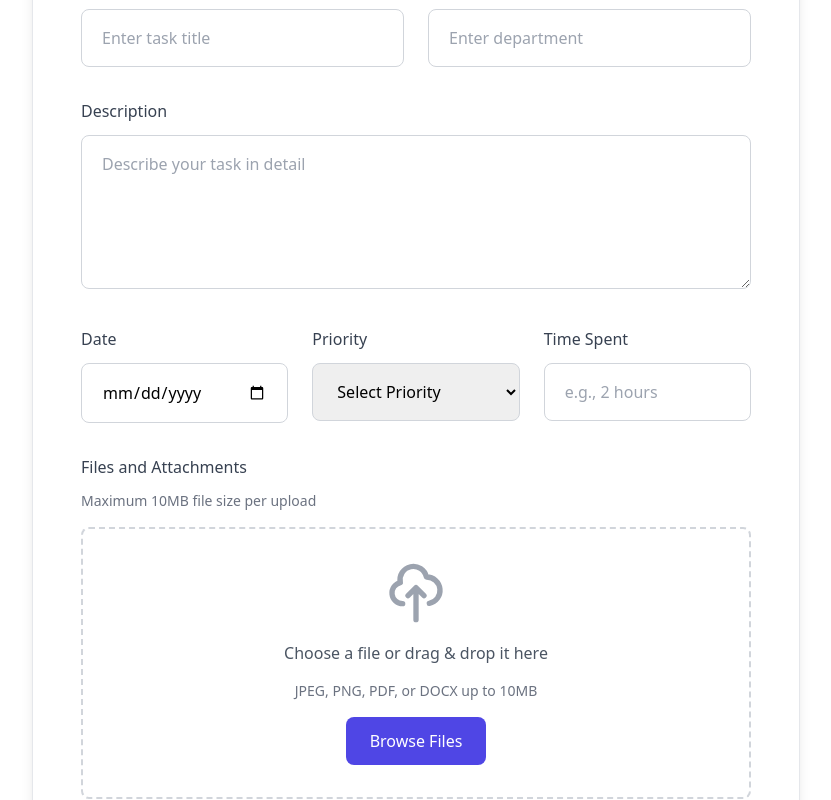
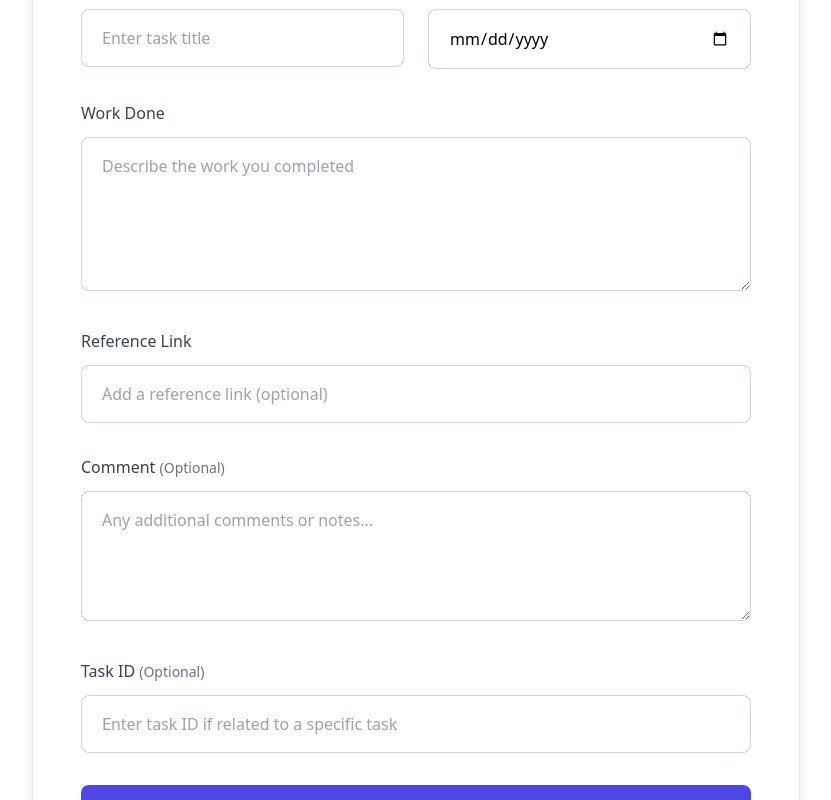
Before and after one commit to rovidudesh/Rise_Employee_Management_System, a Next.js app in the folder app/templates/frontend/: page /employee/tasks in a window 1280 px wide. Shown: the part 260-1060 px from the top of the page, without its empty margins (224-1055 px from the left). Built offline with nearby package versions, Linux system fonts and the light colour scheme.

Commit message:
employee: task submission UI integration

```diff
--- a/app/templates/frontend/app/components/employee/Taskform.tsx
+++ b/app/templates/frontend/app/components/employee/Taskform.tsx
@@ -1,70 +1,84 @@
-import React, { useState } from 'react';
+import React, { useState } from "react";
+import { submitDailyUpdate } from "../../../lib/api";
 
 const TaskForm = () => {
-  const [taskTitle, setTaskTitle] = useState('');
-  const [description, setDescription] = useState('');
-  const [department, setDepartment] = useState('');
-  const [date, setDate] = useState('');
-  const [priority, setPriority] = useState('');
-  const [timeSpent, setTimeSpent] = useState('');
-  const [files, setFiles] = useState([]);
-  const [comments, setComments] = useState('');
+  const [taskTitle, setTaskTitle] = useState("");
+  const [date, setDate] = useState("");
+  const [workDone, setWorkDone] = useState("");
+  const [referenceLink, setReferenceLink] = useState("");
+  const [comment, setComment] = useState("");
+  const [taskId, setTaskId] = useState("");
+  const [isLoading, setIsLoading] = useState(false);
+  const [error, setError] = useState("");
 
-  const handleFileChange = (e) => {
-    setFiles([...e.target.files]);
-  };
+  const handleSubmit = async (e) => {
+    e.preventDefault();
+    setIsLoading(true);
+    setError("");
 
-  const handleDragOver = (e) => {
-    e.preventDefault();
-  };
+    try {
+      const updateData = {
+        title: taskTitle,
+        date,
+        work_done: workDone,
+        reference_link: referenceLink || undefined,
+        comment: comment || undefined,
+        task_id: taskId ? parseInt(taskId) : undefined,
+      };
 
-  const handleDrop = (e) => {
-    e.preventDefault();
-    setFiles([...e.dataTransfer.files]);
-  };
+      const response = await submitDailyUpdate(updateData);
 
-  const handleSubmit = (e) => {
-    e.preventDefault();
-    // Handle form submission logic here
-    console.log({
-      taskTitle,
-      description,
-      department,
-      date,
-      priority,
-      timeSpent,
-      files,
-      comments,
-    });
-    // You can send this data to an API or perform other actions
-    showCustomMessage('Form submitted successfully! (Check console for data)');
-
-    // Reset form after successful submission
-    setTaskTitle('');
-    setDescription('');
-    setDepartment('');
-    setDate('');
-    setPriority('');
-    setTimeSpent('');
-    setFiles([]);
-    setComments('');
+      if (response.success) {
+        showCustomMessage("Daily update submitted successfully!", "success");
+        // Reset form after successful submission
+        setTaskTitle("");
+        setDate("");
+        setWorkDone("");
+        setReferenceLink("");
+        setComment("");
+        setTaskId("");
+      } else {
+        setError(response.message || "Failed to submit daily update");
+        showCustomMessage(
+          response.message || "Failed to submit daily update",
+          "error"
+        );
+      }
+    } catch (err) {
+      console.error("Submit daily update error:", err);
+      setError(
+        "An error occurred while submitting the update. Please try again."
+      );
+      showCustomMessage(
+        "An error occurred while submitting the update. Please try again.",
+        "error"
+      );
+    } finally {
+      setIsLoading(false);
+    }
   };
 
   // Function to display a custom message (replaces alert())
-  const showCustomMessage = (message) => {
-    const messageBox = document.createElement('div');
-    messageBox.className = 'fixed inset-0 bg-gray-600 bg-opacity-50 flex items-center justify-center z-50';
+  const showCustomMessage = (message, type = "success") => {
+    const messageBox = document.createElement("div");
+    messageBox.className =
+      "fixed inset-0 bg-gray-600 bg-opacity-50 flex items-center justify-center z-50";
+
+    const bgColor = type === "success" ? "bg-green-600" : "bg-red-600";
+    const hoverColor =
+      type === "success" ? "hover:bg-green-700" : "hover:bg-red-700";
+
     messageBox.innerHTML = `
       <div class="bg-white p-8 rounded-lg shadow-xl text-center max-w-md mx-auto">
         <p class="text-lg font-semibold text-gray-800 mb-6">${message}</p>
-        <button id="closeMessageBox" class="px-6 py-3 bg-blue-600 text-white rounded-lg hover:bg-blue-700 transition duration-200 text-base">
+        <button id="closeMessageBox" class="px-6 py-3 ${bgColor} text-white rounded-lg ${hoverColor} transition duration-200 text-base">
           OK
         </button>
       </div>
     `;
     document.body.appendChild(messageBox);
 
-    document.getElementById('closeMessageBox').onclick = () => {
+    document.getElementById("closeMessageBox").onclick = () => {
       document.body.removeChild(messageBox);
     };
   };
@@ -73,15 +87,25 @@ const TaskForm = () => {
     <div className="w-full max-w-6xl mx-auto font-inter mt-8 px-4 sm:px-6">
       <div className="bg-white p-8 sm:p-10 md:p-12 rounded-2xl shadow-lg border border-gray-200 max-w-3xl mx-auto">
         <h2 className="text-3xl sm:text-4xl font-bold text-center mb-8 sm:mb-10 text-gray-800">
-          Submit Your Daily Tasks
+          Submit Your Daily Update
         </h2>
 
+        {/* Error message display */}
+        {error && (
+          <div className="mb-6 p-4 bg-red-50 border border-red-200 rounded-lg">
+            <p className="text-red-700">{error}</p>
+          </div>
+        )}
+
         <form onSubmit={handleSubmit} className="space-y-6 sm:space-y-8">
-          {/* Two-column layout for smaller fields */}
+          {/* Task Title and Date - Two columns */}
           <div className="grid grid-cols-1 md:grid-cols-2 gap-6">
             {/* Task Title */}
             <div>
-              <label htmlFor="taskTitle" className="block text-base font-medium text-gray-700 mb-3">
+              <label
+                htmlFor="taskTitle"
+                className="block text-base font-medium text-gray-700 mb-3"
+              >
                 Task Title
               </label>
               <input
@@ -90,49 +114,18 @@ const TaskForm = () => {
                 className="w-full px-5 py-4 border border-gray-300 rounded-lg focus:outline-none focus:ring-2 focus:ring-indigo-500 transition duration-200 text-base"
                 value={taskTitle}
                 onChange={(e) => setTaskTitle(e.target.value)}
+                disabled={isLoading}
                 required
                 placeholder="Enter task title"
               />
             </div>
 
-            {/* Department */}
-            <div>
-              <label htmlFor="department" className="block text-base font-medium text-gray-700 mb-3">
-                Department
-              </label>
-              <input
-                type="text"
-                id="department"
-                className="w-full px-5 py-4 border border-gray-300 rounded-lg focus:outline-none focus:ring-2 focus:ring-indigo-500 transition duration-200 text-base"
-                value={department}
-                onChange={(e) => setDepartment(e.target.value)}
-                required
-                placeholder="Enter department"
-              />
-            </div>
-          </div>
-
-          {/* Description - Full width */}
-          <div>
-            <label htmlFor="description" className="block text-base font-medium text-gray-700 mb-3">
-              Description
-            </label>
-            <textarea
-              id="description"
-              rows={5}
-              className="w-full px-5 py-4 border border-gray-300 rounded-lg focus:outline-none focus:ring-2 focus:ring-indigo-500 transition duration-200 resize-y text-base"
-              value={description}
-              onChange={(e) => setDescription(e.target.value)}
-              required
-              placeholder="Describe your task in detail"
-            ></textarea>
-          </div>
-
-          {/* Date, Priority, Time Spent - Three columns */}
-          <div className="grid grid-cols-1 md:grid-cols-3 gap-6">
             {/* Date */}
             <div>
-              <label htmlFor="date" className="block text-base font-medium text-gray-700 mb-3">
+              <label
+                htmlFor="date"
+                className="block text-base font-medium text-gray-700 mb-3"
+              >
                 Date
               </label>
               <input
@@ -141,122 +134,100 @@ const TaskForm = () => {
                 className="w-full px-5 py-4 border border-gray-300 rounded-lg focus:outline-none focus:ring-2 focus:ring-indigo-500 transition duration-200 text-base"
                 value={date}
                 onChange={(e) => setDate(e.target.value)}
+                disabled={isLoading}
                 required
-              />
-            </div>
-
-            {/* Priority */}
-            <div>
-              <label htmlFor="priority" className="block text-base font-medium text-gray-700 mb-3">
-                Priority
-              </label>
-              <select
-                id="priority"
-                className="w-full px-5 py-4 border border-gray-300 rounded-lg focus:outline-none focus:ring-2 focus:ring-indigo-500 transition duration-200 text-base"
-                value={priority}
-                onChange={(e) => setPriority(e.target.value)}
-                required
-              >
-                <option value="">Select Priority</option>
-                <option value="high">High</option>
-                <option value="medium">Medium</option>
-                <option value="low">Low</option>
-              </select>
-            </div>
-
-            {/* Time Spent */}
-            <div>
-              <label htmlFor="timeSpent" className="block text-base font-medium text-gray-700 mb-3">
-                Time Spent
-              </label>
-              <input
-                type="text"
-                id="timeSpent"
-                className="w-full px-5 py-4 border border-gray-300 rounded-lg focus:outline-none focus:ring-2 focus:ring-indigo-500 transition duration-200 text-base"
-                value={timeSpent}
-                onChange={(e) => setTimeSpent(e.target.value)}
-                placeholder="e.g., 2 hours"
               />
             </div>
           </div>
 
-          {/* Files and Attachments */}
+          {/* Work Done - Full width */}
           <div>
-            <label className="block text-base font-medium text-gray-700 mb-3">
-              Files and Attachments
+            <label
+              htmlFor="workDone"
+              className="block text-base font-medium text-gray-700 mb-3"
+            >
+              Work Done
             </label>
-            <p className="text-sm text-gray-500 mb-4">Maximum 10MB file size per upload</p>
-            <div
-              className="border-2 border-dashed border-gray-300 rounded-lg p-8 text-center cursor-pointer hover:border-indigo-500 transition duration-200"
-              onDragOver={handleDragOver}
-              onDrop={handleDrop}
-            >
-              <div className="flex flex-col items-center justify-center space-y-4">
-                {/* SVG for upload icon */}
-                <svg
-                  xmlns="http://www.w3.org/2000/svg"
-                  className="h-16 w-16 text-gray-400"
-                  fill="none"
-                  viewBox="0 0 24 24"
-                  stroke="currentColor"
-                  strokeWidth="2"
-                >
-                  <path
-                    strokeLinecap="round"
-                    strokeLinejoin="round"
-                    d="M7 16a4 4 0 01-.88-7.903A5 5 0 1115.9 6L16 6a5 5 0 011 9.9M15 13l-3-3m0 0l-3 3m3-3v12"
-                  />
-                </svg>
-                <p className="text-gray-600 text-base">Choose a file or drag & drop it here</p>
-                <p className="text-gray-500 text-sm">JPEG, PNG, PDF, or DOCX up to 10MB</p>
-                <input
-                  type="file"
-                  multiple
-                  className="hidden"
-                  id="fileUpload"
-                  onChange={handleFileChange}
-                />
-                <label
-                  htmlFor="fileUpload"
-                  className="mt-4 px-6 py-3 bg-indigo-600 text-white rounded-lg cursor-pointer hover:bg-indigo-700 transition duration-200 text-base font-medium"
-                >
-                  Browse Files
-                </label>
-              </div>
-              {files.length > 0 && (
-                <div className="mt-6 text-left">
-                  <p className="text-base font-medium text-gray-700 mb-2">Selected Files:</p>
-                  <ul className="list-disc list-inside text-gray-600 text-base space-y-1">
-                    {files.map((file, index) => (
-                      <li key={index}>{file.name}</li>
-                    ))}
-                  </ul>
-                </div>
-              )}
-            </div>
+            <textarea
+              id="workDone"
+              rows={5}
+              className="w-full px-5 py-4 border border-gray-300 rounded-lg focus:outline-none focus:ring-2 focus:ring-indigo-500 transition duration-200 resize-y text-base"
+              value={workDone}
+              onChange={(e) => setWorkDone(e.target.value)}
+              disabled={isLoading}
+              required
+              placeholder="Describe the work you completed"
+            ></textarea>
           </div>
 
-          {/* Comments */}
+          {/* Reference Link - Full width */}
           <div>
-            <label htmlFor="comments" className="block text-base font-medium text-gray-700 mb-3">
-              Additional Comments
+            <label
+              htmlFor="referenceLink"
+              className="block text-base font-medium text-gray-700 mb-3"
+            >
+              Reference Link
+            </label>
+            <input
+              type="url"
+              id="referenceLink"
+              className="w-full px-5 py-4 border border-gray-300 rounded-lg focus:outline-none focus:ring-2 focus:ring-indigo-500 transition duration-200 text-base"
+              value={referenceLink}
+              onChange={(e) => setReferenceLink(e.target.value)}
+              disabled={isLoading}
+              placeholder="Add a reference link (optional)"
+            />
+          </div>
+
+          {/* Comment - Full width */}
+          <div>
+            <label
+              htmlFor="comment"
+              className="block text-base font-medium text-gray-700 mb-3"
+            >
+              Comment <span className="text-gray-500 text-sm">(Optional)</span>
             </label>
             <textarea
-              id="comments"
+              id="comment"
               rows={4}
               className="w-full px-5 py-4 border border-gray-300 rounded-lg focus:outline-none focus:ring-2 focus:ring-indigo-500 transition duration-200 resize-y text-base"
-              value={comments}
-              onChange={(e) => setComments(e.target.value)}
+              value={comment}
+              onChange={(e) => setComment(e.target.value)}
+              disabled={isLoading}
               placeholder="Any additional comments or notes..."
             ></textarea>
+          </div>
+
+          {/* Task ID - Full width */}
+          <div>
+            <label
+              htmlFor="taskId"
+              className="block text-base font-medium text-gray-700 mb-3"
+            >
+              Task ID <span className="text-gray-500 text-sm">(Optional)</span>
+            </label>
+            <input
+              type="number"
+              id="taskId"
+              className="w-full px-5 py-4 border border-gray-300 rounded-lg focus:outline-none focus:ring-2 focus:ring-indigo-500 transition duration-200 text-base"
+              value={taskId}
+              onChange={(e) => setTaskId(e.target.value)}
+              disabled={isLoading}
+              placeholder="Enter task ID if related to a specific task"
+            />
           </div>
 
           {/* Submit Button */}
           <button
             type="submit"
-            className="w-full bg-indigo-600 text-white py-4 sm:py-5 rounded-lg hover:bg-indigo-700 transition duration-200 text-xl sm:text-2xl font-semibold shadow-lg mt-8"
+            disabled={isLoading}
+            className={`w-full py-4 sm:py-5 rounded-lg transition duration-200 text-xl sm:text-2xl font-semibold shadow-lg mt-8 ${
+              isLoading
+                ? "bg-gray-400 text-gray-700 cursor-not-allowed"
+                : "bg-indigo-600 text-white hover:bg-indigo-700"
+            }`}
           >
-            Submit Task
+            {isLoading ? "Submitting..." : "Submit Daily Update"}
           </button>
         </form>
       </div>
```
Also changed, not shown: 2 other files (tests, documents, lock files or other folders).
